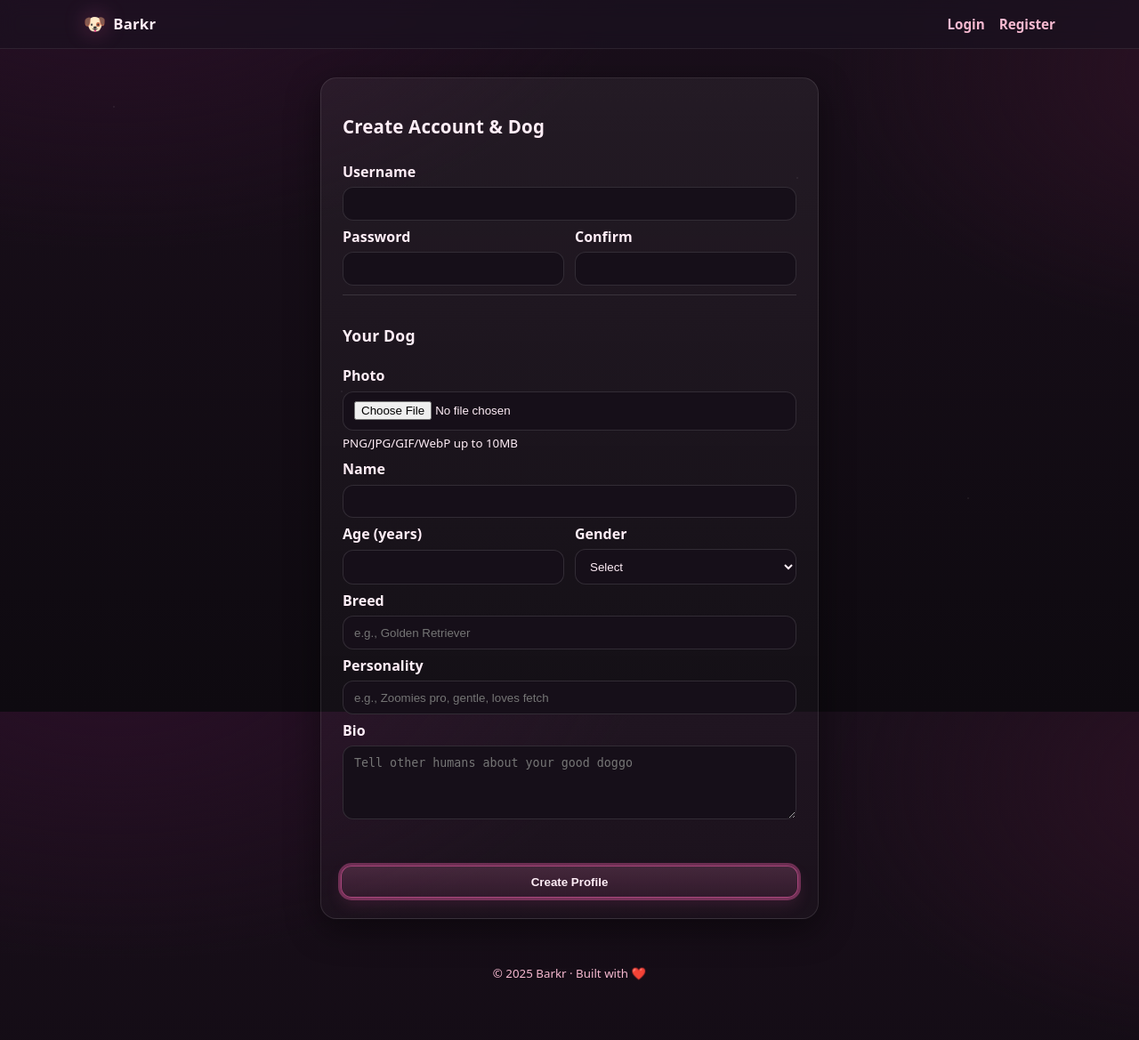
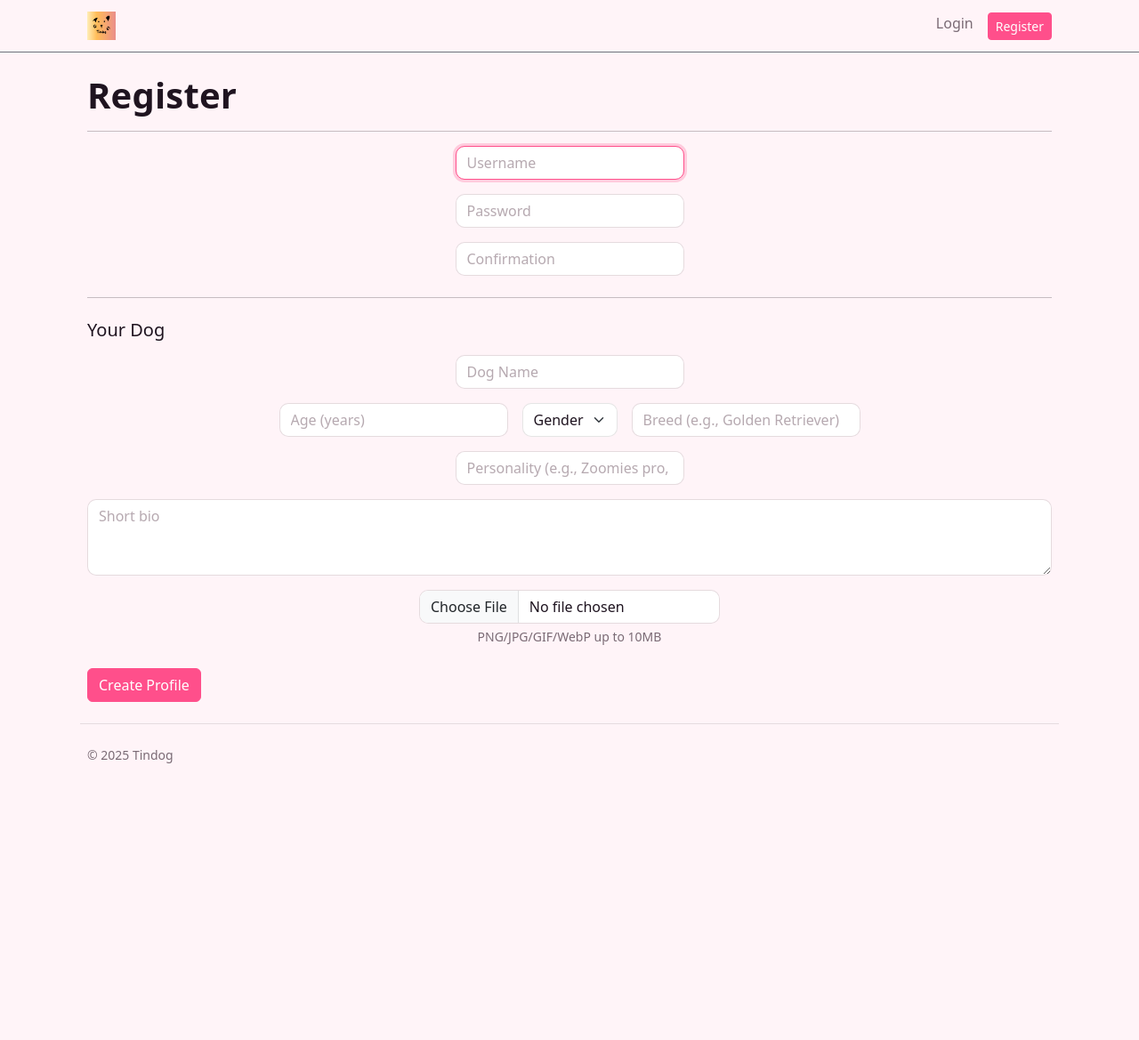
Before and after one commit to jag-sidhu/fallhacks2025, a Flask app: page /register in a window 1280 px wide. Shown: the whole page at 89% size. After the commit the page ends 858 px from the top, so only its background shows below. Run offline with Flask 3, Linux system fonts and the light colour scheme.

Commit message:
Discover Page

```diff
--- a/backend/app.py
+++ b/backend/app.py
@@ -9,11 +9,6 @@ from flask import (
 from werkzeug.security import generate_password_hash, check_password_hash
 from werkzeug.utils import secure_filename
 
-# ----------------------------
-# App config
-# ----------------------------
-
-print(">>> LOADED app.py")
 
 app = Flask(__name__)
 app.config["TEMPLATES_AUTO_RELOAD"] = True
@@ -22,17 +17,13 @@ app.config["EXPLAIN_TEMPLATE_LOADING"] = True
 os.makedirs(os.path.join("static", "backgrounds"), exist_ok=True)
 app.secret_key = os.environ.get("SECRET_KEY", "dev-secret-change-me")
 
-
-# Uploads
 UPLOAD_FOLDER = os.path.join("static", "uploads")
 os.makedirs(UPLOAD_FOLDER, exist_ok=True)
 ALLOWED_EXTENSIONS = {"png", "jpg", "jpeg", "gif", "webp"}
 app.config["UPLOAD_FOLDER"] = UPLOAD_FOLDER
-app.config["MAX_CONTENT_LENGTH"] = 10 * 1024 * 1024  # 10 MB
+app.config["MAX_CONTENT_LENGTH"] = 10 * 1024 * 1024
 
 
-
-# Database path
 DB_PATH = os.path.join(os.path.dirname(__file__), "barkr.db")
 
 
@@ -73,6 +64,17 @@ def bootstrap():
         photo TEXT, -- /static/uploads/filename.jpg
         created_at DATETIME DEFAULT CURRENT_TIMESTAMP,
         FOREIGN KEY (user_id) REFERENCES users(id)
+
+
+    );
+    CREATE TABLE IF NOT EXISTS likes (
+        user_id        INTEGER NOT NULL,
+        target_dog_id  INTEGER NOT NULL,
+        value          INTEGER NOT NULL CHECK (value IN (-1, 1)), -- 1=like, -1=dislike
+        created_at     DATETIME DEFAULT CURRENT_TIMESTAMP,
+        PRIMARY KEY (user_id, target_dog_id),
+        FOREIGN KEY (user_id) REFERENCES users(id),
+        FOREIGN KEY (target_dog_id) REFERENCES dogs(id)
     );
     """)
     db.commit()
@@ -113,7 +115,7 @@ def after_request(response):
 @app.route("/")
 def index():
     if session.get("user_id"):
-        return redirect(url_for("me"))
+        return redirect(url_for("discover"))  # new home
     return render_template("index.html")
 
 # ---- Auth ----
@@ -152,7 +154,7 @@ def register():
       dog_photo, dog_name, dog_age, dog_gender, dog_breed, dog_personality, dog_bio
     """
     if request.method == "POST":
-        # user fields
+
         username = (request.form.get("username") or "").strip()
         password = request.form.get("password") or ""
         confirmation = request.form.get("confirmation") or ""
@@ -164,7 +166,7 @@ def register():
             flash("Passwords do not match.", "error")
             return render_template("register.html")
 
-        # dog fields
+
         dog_name = (request.form.get("dog_name") or "").strip()
         if not dog_name:
             flash("Dog name is required.", "error")
@@ -180,7 +182,6 @@ def register():
         dog_personality = (request.form.get("dog_personality") or "").strip()
         dog_bio = (request.form.get("dog_bio") or "").strip()
 
-        # photo upload (optional)
         photo_path = None
         file = request.files.get("dog_photo")
         if file and file.filename:
@@ -197,7 +198,7 @@ def register():
             file.save(os.path.join(app.config["UPLOAD_FOLDER"], final_name))
             photo_path = f"/static/uploads/{final_name}"
 
-        # create user + dog
+
         db = get_db()
         try:
             db.execute(
@@ -212,7 +213,7 @@ def register():
             )
             db.commit()
         except sqlite3.IntegrityError:
-            # likely username duplicate
+
             db.rollback()
             flash("Username already exists.", "error")
             return render_template("register.html")
@@ -223,6 +224,68 @@ def register():
         return redirect(url_for("me"))
 
     return render_template("register.html")
+
+@app.route("/discover")
+@login_required
+def discover():
+    """
+    Show the next dog card that:
+      - is not your own dog
+      - you haven't already swiped on
+    """
+    db = get_db()
+    next_dog = db.execute(
+        """
+        SELECT d.*, u.username
+        FROM dogs d
+        JOIN users u ON u.id = d.user_id
+        WHERE d.user_id != ?
+          AND d.id NOT IN (
+              SELECT target_dog_id FROM likes WHERE user_id = ?
+          )
+        ORDER BY d.created_at DESC
+        LIMIT 1
+        """,
+        (session["user_id"], session["user_id"])
+    ).fetchone()
+
+    return render_template("discover.html", dog=next_dog)
+
+
+@app.route("/swipe", methods=["POST"])
+@login_required
+def swipe():
+    """
+    Record a like/dislike, then go to the next card.
+    POST fields:
+      dog_id: target dog's id
+      action: 'like' or 'dislike'
+    """
+    dog_id = request.form.get("dog_id")
+    action = request.form.get("action")
+
+    if not dog_id or action not in {"like", "dislike"}:
+        flash("Invalid swipe.", "error")
+        return redirect(url_for("discover"))
+
+    value = 1 if action == "like" else -1
+
+    db = get_db()
+    # Upsert: if already swiped, update; else insert
+    db.execute(
+        """
+        INSERT INTO likes (user_id, target_dog_id, value)
+        VALUES (?, ?, ?)
+        ON CONFLICT(user_id, target_dog_id)
+        DO UPDATE SET value = excluded.value,
+                      created_at = CURRENT_TIMESTAMP
+        """,
+        (session["user_id"], int(dog_id), value)
+    )
+    db.commit()
+
+    return redirect(url_for("discover"))
+
 
 # ---- Profile (read-only) ----
 @app.route("/me")
@@ -238,5 +301,7 @@ def me():
 def uploads(filename):
     return send_from_directory(app.config["UPLOAD_FOLDER"], filename)
 
+
+
 if __name__ == "__main__":
     app.run(debug=True)
--- a/backend/static/css/styles.css
+++ b/backend/static/css/styles.css
@@ -1,158 +1,99 @@
 /* =========================
-   Barkr — Love/Pink Theme 🌸
+   Barkr — Smooth Light Pink
    ========================= */
-
 :root{
-  /* Palette */
-  --bg: #0e0a10;                 /* deep plum */
-  --bg-accent-1:#1a0f1b;         /* darker plum for gradients */
-  --bg-accent-2:#1d0f17;
-
-  --card: #1a1220;               /* card surface */
-  --text: #ffeef7;               /* soft blush text */
-  --muted: #f6b9d0;              /* muted pink */
-
-  --brand: #ff64b4;              /* hot pink */
-  --brand-2:#ff8ac8;             /* lighter pink */
-  --good:  #65e7c7;              /* mint for success */
-  --bad:   #ff6b9b;              /* rose/“bad” */
-
-  --ring: rgba(255,100,180,0.35);/* pink focus ring */
-  --shadow: 0 12px 38px rgba(0,0,0,0.45);
-  --radius: 18px;
+  --bg:       #fff4f8;      /* almost-white pink */
+  --panel:    #ffffff;      /* cards/inputs */
+  --text:     #1f1420;      /* dark text */
+  --muted:    #7a6b75;      /* soft labels */
+  --primary:  #ff4f8b;      /* hot-pink CTA */
+  --primary-2:#e03a77;      /* hover */
+  --border:   rgba(0,0,0,0.10);
+  --ring:     rgba(255,79,139,0.25);
+  --radius:   14px;
+  --shadow:   0 8px 24px rgba(0,0,0,0.08);
 }
 
-/* Background with dreamy pink bloom + subtle hearts */
+/* Global */
+*{ box-sizing: border-box; }
+html, body{ height: 100%; }
 body{
-  margin:0; color:var(--text);
-  font: 16px/1.5 system-ui, -apple-system, Segoe UI, Roboto, Helvetica, Arial, "Apple Color Emoji","Segoe UI Emoji";
-  background:
-    radial-gradient(1000px 600px at 10% -10%, #2a0f27 0%, transparent 60%),
-    radial-gradient(800px 500px at 110% 10%, #2c1124 0%, transparent 60%),
-    linear-gradient(180deg, var(--bg-accent-1), var(--bg));
+  margin: 0;
+  background-color: var(--bg);   /* smooth pink */
+  color: var(--text);
+  font: 16px/1.55 system-ui, -apple-system, Segoe UI, Roboto, Helvetica, Arial, "Apple Color Emoji","Segoe UI Emoji";
+}
+.container{ width: min(1100px, 92vw); margin-inline: auto; padding-inline: .5rem; }
+.text-secondary{ color: var(--muted) !important; }
+
+
+
+/* Navbar matches the smooth background */
+.navbar{
+  background-color: var(--bg) !important;
+  border-bottom: 1px solid var(--border);
+}
+.navbar .nav-link{ color: var(--muted); }
+.navbar .nav-link:hover{ color: var(--text); }
+.brand-logo{ height: 32px; width: auto; display:block; }
+
+/* Home page bottom-centered CTA (if used) */
+.bottom-cta{
+  position: fixed; left: 50%; bottom: 3rem; transform: translateX(-50%); z-index: 10;
 }
 
-/* Subtle animated hearts overlay (very faint, feels alive) */
-body::after{
-  content:"";
-  position:fixed; inset:0; pointer-events:none; opacity:.05;
-  background-image:
-    radial-gradient(circle at 10% 15%, #fff 0 1px, transparent 1.2px),
-    radial-gradient(circle at 30% 55%, #fff 0 1px, transparent 1.2px),
-    radial-gradient(circle at 70% 25%, #fff 0 1px, transparent 1.2px),
-    radial-gradient(circle at 85% 70%, #fff 0 1px, transparent 1.2px);
-  animation: twinkle 6s linear infinite;
-}
-@keyframes twinkle{ 50% { opacity:.09 } }
-
-/* Containers */
-.container{ width:min(1100px, 92vw); margin-inline:auto; padding-inline:.5rem; }
-*{ box-sizing:border-box; }
-html,body{ height:100%; }
-
-/* Top Nav */
-.nav{
-  position: sticky; top:0; z-index:50;
-  backdrop-filter: blur(10px);
-  background: rgba(26,18,32,0.65);
-  border-bottom: 1px solid rgba(255,255,255,0.08);
-}
-.nav__inner{ display:flex; align-items:center; justify-content:space-between; padding:.75rem .25rem; }
-.brand{ display:inline-flex; gap:.5rem; align-items:center; text-decoration:none; color:var(--text); font-weight:800; letter-spacing:.2px; }
-.brand__logo{ font-size:1.25rem; filter: drop-shadow(0 0 12px rgba(255,100,180,.35)); }
-.brand__name{ font-size:1.05rem; }
-.nav__links{ display:none; gap:1rem; }
-.nav__links a{ color:var(--muted); text-decoration:none; font-weight:700; font-size:.95rem; }
-.nav__links a:hover{ color:var(--text); }
-@media (min-width:780px){ .nav__links{ display:flex; } }
-
-/* Footer */
-.footer{ padding:3rem 0 4rem; text-align:center; color:var(--muted); }
-
-/* Utility */
-.center{ display:grid; place-items:center; }
-.stack{ display:grid; gap:1rem; }
-.stack-lg{ gap:1.25rem; }
-.p-2{ padding:.5rem; }
-.mt-2{ margin-top:.5rem; }
-.mt-4{ margin-top:1rem; }
-.mt-8{ margin-top:2rem; }
-
-/* Flash messages */
-.flash-stack{ display:grid; gap:.5rem; }
-.flash{
-  padding:.6rem .8rem; border-radius:12px;
-  border:1px solid rgba(255,255,255,.14);
-  background: #1c1222;
-  font-weight:800;
-}
-.flash-ok{ border-color: rgba(101,231,199,.5);}
-.flash-error{ border-color: rgba(255,107,155,.6);}
-
-/* Card */
-.card{
-  position:relative; width:min(560px,95vw);
-  background: linear-gradient(180deg, rgba(255,255,255,.05), rgba(255,255,255,.02));
-  border:1px solid rgba(255,255,255,.10);
+/* Cards / wrappers */
+.card, .rounded-surface{
+  background-color: var(--panel);
+  border: 1px solid var(--border);
+  border-radius: var(--radius);
   box-shadow: var(--shadow);
-  border-radius: var(--radius);
-  overflow:hidden; transform: translateZ(0);
-  animation: pop 220ms ease-out;
-}
-.card__media{ position:relative; aspect-ratio: 4/5; background:#170e1b; }
-.card__img{ width:100%; height:100%; object-fit:cover; display:block; }
-.card__badge{
-  position:absolute; top:14px; left:14px; display:inline-flex; align-items:center; gap:.4rem;
-  padding:.35rem .6rem; background: rgba(255,100,180,.18);
-  border:1px solid rgba(255,100,180,.35);
-  color:var(--text); border-radius:999px; font-weight:800; font-size:.8rem; backdrop-filter: blur(6px);
-}
-.card__info{ padding:.9rem 1rem 1.1rem; display:grid; gap:.35rem; }
-.card__title{ display:flex; align-items:baseline; gap:.5rem; flex-wrap:wrap; }
-.card__name{ font-size:1.28rem; font-weight:900; letter-spacing:.2px; }
-.card__age{ color:var(--muted); font-weight:800; }
-.card__meta{ display:flex; flex-wrap:wrap; gap:.5rem; color:var(--muted); font-size:.92rem; }
-.tag{
-  padding:.18rem .55rem; border:1px solid rgba(255,255,255,.12);
-  border-radius:999px; background: rgba(255,100,180,.10);
 }
 
-/* Actions (CTA row) */
-.actions{ display:grid; grid-template-columns:1fr; align-items:center; gap:.75rem; padding:.9rem; }
-
 /* Buttons */
-.btn{
-  display:inline-flex; align-items:center; justify-content:center; gap:.5rem;
-  padding:.6rem 1rem; background:#1b111f; color:var(--text);
-  border:1px solid rgba(255,255,255,.12); border-radius:12px;
-  text-decoration:none; font-weight:900; cursor:pointer;
-  transition: transform .08s ease, filter .15s ease, box-shadow .15s ease;
+.btn-primary{
+  background-color: var(--primary);
+  border-color: var(--primary);
+  color: #fff;
 }
-.btn:hover{ filter: brightness(1.12); transform: translateY(-1px); }
-.btn--brand{
-  border-color: rgba(255,100,180,.55);
-  box-shadow: 0 0 0 3px var(--ring), 0 8px 18px rgba(255,100,180,.12);
-  background: linear-gradient(180deg, rgba(255,138,200,.18), rgba(255,100,180,.10));
+.btn-primary:hover{
+  background-color: var(--primary-2);
+  border-color: var(--primary-2);
+}
+.btn-outline-light, .btn-outline-secondary{
+  background: transparent;
+  border-color: var(--border);
+  color: var(--text);
+}
+.btn-outline-light:hover, .btn-outline-secondary:hover{
+  background: var(--panel);
 }
 
 /* Forms */
-.form-field{ display:grid; gap:.35rem; }
-.form-field label{ font-weight:900; color:var(--text); }
-.form-field input[type="text"],
-.form-field input[type="password"],
-.form-field input[type="number"],
-.form-field input[type="file"],
-.form-field select,
-.form-field textarea{
-  padding:.65rem .75rem; background:#160f19; color:var(--text);
-  border:1px solid rgba(255,255,255,.12); border-radius:12px; outline:none;
+.form-control, .form-select, textarea, input[type="file"]{
+  background-color: var(--panel) !important;
+  color: var(--text) !important;
+  border: 1px solid var(--border) !important;
+  border-radius: 10px !important;
 }
-.form-field input:focus,
-.form-field select:focus,
-.form-field textarea:focus{ box-shadow: 0 0 0 3px var(--ring); }
-.form-grid{ display:grid; gap:.75rem; grid-template-columns:1fr; }
-@media (min-width:640px){ .form-grid{ grid-template-columns: 1fr 1fr; } }
-.divider{ border:none; border-top:1px solid rgba(255,255,255,.12); margin:.25rem 0 .75rem; }
+.form-control::placeholder{ color: #856f7c99 !important; }
+.form-control:focus, .form-select:focus, textarea:focus{
+  box-shadow: 0 0 0 3px var(--ring) !important;
+  border-color: var(--primary) !important;
+}
+.form-text{ color: var(--muted); }
 
-/* Entry animation */
-@keyframes pop{ from{ transform:scale(.985); opacity:0 } to{ transform:scale(1); opacity:1 } }
+/* Images */
+.img-fluid{ box-shadow: var(--shadow); border: 1px solid var(--border); border-radius: 12px; }
+
+/* Badges/Tags */
+.badge.text-bg-primary{
+  background-color: var(--primary) !important;
+  color: #fff !important;
+}
+
+/* Footer */
+footer{ color: var(--muted); border-top: 1px solid var(--border); }
+
+/* Headings */
+h1,h2,h3,.display-5{ font-weight: 800; letter-spacing: .2px; }
--- a/backend/templates/layout.html
+++ b/backend/templates/layout.html
@@ -1,59 +1,57 @@
 <!doctype html>
 <html lang="en">
   <head>
-
-
     <meta charset="utf-8" />
     <meta name="viewport" content="width=device-width, initial-scale=1" />
-  <title>{% block title %}Barkr — Find Playdates{% endblock %}</title>
+    <title>{% block title %}Barkr{% endblock %}</title>
 
-  <link rel="icon" href="{{ url_for('static', filename='favicon.ico') }}">
+    <!-- Bootstrap (for .form-control, .btn, spacing utilities, etc.) -->
+    <link href="https://cdn.jsdelivr.net/npm/bootstrap@5.3.3/dist/css/bootstrap.min.css" rel="stylesheet">
+    <!-- Your custom styles -->
     <link rel="stylesheet" href="{{ url_for('static', filename='css/styles.css') }}">
-  {% block extra_head %}{% endblock %}
   </head>
   <body>
-  <!-- Top Nav -->
-  <header class="nav">
-    <div class="nav__inner container">
-      <a class="brand" href="{{ url_for('index') }}">
-        <span class="brand__logo">🐶</span>
-        <span class="brand__name">Barkr</span>
+    <nav class="navbar navbar-expand-lg bg-body-tertiary border-bottom border-secondary">
+      <div class="container">
+        <a class="navbar-brand d-flex align-items-center gap-2" href="{{ url_for('index') }}">
+  <img src="{{ url_for('static', filename='uploads/tindog.webp') }}"
+       alt="Tindog"
+       class="brand-logo">
 </a>
-      <nav class="nav__links">
+
+        <div class="ms-auto d-flex gap-3">
           {% if session.get('user_id') %}
-          <a href="{{ url_for('me') }}">My Profile</a>
-          <a href="{{ url_for('logout') }}">Logout</a>
+             <a class="nav-link" href="{{ url_for('discover') }}">Discover</a>
+            <a class="nav-link" href="{{ url_for('me') }}">My Profile</a>
+            <a class="btn btn-outline btn-sm" href="{{ url_for('logout') }}">Logout</a>
           {% else %}
-          <a href="{{ url_for('login') }}">Login</a>
-          <a href="{{ url_for('register') }}">Register</a>
+            <a class="nav-link" href="{{ url_for('login') }}">Login</a>
+            <a class="btn btn-primary btn-sm" href="{{ url_for('register') }}">Register</a>
           {% endif %}
+        </div>
+      </div>
     </nav>
-    </div>
-  </header>
 
-  <!-- Flash messages -->
-  <div class="container mt-4">
+    <main class="container py-4">
       {% with messages = get_flashed_messages(with_categories=true) %}
         {% if messages %}
-        <div class="flash-stack">
+          <div class="mb-3">
             {% for category, message in messages %}
-            <div class="flash flash-{{ category|default('info') }}">{{ message }}</div>
+              <div class="alert alert-{{ 'success' if category == 'ok' else ('danger' if category == 'error' else 'secondary') }} mb-2">
+                {{ message }}
+              </div>
             {% endfor %}
           </div>
         {% endif %}
       {% endwith %}
-  </div>
 
-  <!-- Main Content -->
-  <main class="container">
-    {% block content %}{% endblock %}
+      {% block main %}{% endblock %}
     </main>
 
-  <!-- Footer -->
-  <footer class="footer container">
-    <small>&copy; {{ 2025 }} Barkr · Built with ❤️</small>
+    <footer class="container text-secondary py-4 small">
+      &copy; {{ 2025 }} Tindog
     </footer>
 
-  {% block scripts %}{% endblock %}
+    <script src="https://cdn.jsdelivr.net/npm/bootstrap@5.3.3/dist/js/bootstrap.bundle.min.js"></script>
   </body>
 </html>
--- a/backend/templates/register.html
+++ b/backend/templates/register.html
@@ -1,77 +1,62 @@
 {% extends "layout.html" %}
-{% block title %}Register · Barkr{% endblock %}
-{% block content %}
-<section class="center mt-8">
-  <form class="card p-2 stack stack-lg" method="post" action="{{ url_for('register') }}" enctype="multipart/form-data" style="width:min(560px,95vw);">
-    <div class="card__info">
-      <div class="card__title"><h1 class="card__name">Create Account & Dog</h1></div>
 
-      <div class="form-field">
-        <label>Username</label>
-        <input type="text" name="username" required autocomplete="username" />
+{% block title %}Register{% endblock %}
+
+{% block main %}
+  <h1>Register</h1>
+  <hr>
+  <!-- keep ALL current options; include dog fields + photo -->
+  <form action="{{ url_for('register') }}" method="post" enctype="multipart/form-data" class="mt-3">
+    <!-- User -->
+    <div class="mb-3">
+      <input autocomplete="off" autofocus class="form-control mx-auto w-auto" name="username" placeholder="Username" type="text" required>
+    </div>
+    <div class="mb-3">
+      <input class="form-control mx-auto w-auto" name="password" placeholder="Password" type="password" required>
+    </div>
+    <div class="mb-3">
+      <input class="form-control mx-auto w-auto" name="confirmation" placeholder="Confirmation" type="password" required>
     </div>
 
-      <div class="form-grid">
-        <div class="form-field">
-          <label>Password</label>
-          <input type="password" name="password" required autocomplete="new-password" />
-        </div>
-        <div class="form-field">
-          <label>Confirm</label>
-          <input type="password" name="confirmation" required autocomplete="new-password" />
-        </div>
+    <hr class="my-4">
+
+    <!-- Dog -->
+    <h5 class="mb-3">Your Dog</h5>
+
+    <div class="mb-3">
+      <input class="form-control mx-auto w-auto" name="dog_name" placeholder="Dog Name" type="text" required>
     </div>
 
-      <hr class="divider"/>
-
-      <div class="card__title"><h2 class="card__name" style="font-size:1.1rem;">Your Dog</h2></div>
-
-      <div class="form-field">
-        <label>Photo</label>
-        <input type="file" name="dog_photo" accept=".png,.jpg,.jpeg,.gif,.webp" />
-        <small class="help">PNG/JPG/GIF/WebP up to 10MB</small>
+    <div class="row g-3 mb-3 justify-content-center">
+      <div class="col-auto">
+        <input class="form-control" name="dog_age" placeholder="Age (years)" type="number" min="0" step="1">
       </div>
-
-      <div class="form-field">
-        <label>Name</label>
-        <input type="text" name="dog_name" required />
-      </div>
-
-      <div class="form-grid">
-        <div class="form-field">
-          <label>Age (years)</label>
-          <input type="number" name="dog_age" min="0" step="1" />
-        </div>
-        <div class="form-field">
-          <label>Gender</label>
-          <select name="dog_gender">
-            <option value="">Select</option>
+      <div class="col-auto">
+        <select class="form-select" name="dog_gender">
+          <option value="" selected>Gender</option>
           <option>Male</option>
           <option>Female</option>
           <option>Other</option>
         </select>
       </div>
-      </div>
-
-      <div class="form-field">
-        <label>Breed</label>
-        <input type="text" name="dog_breed" placeholder="e.g., Golden Retriever" />
-      </div>
-
-      <div class="form-field">
-        <label>Personality</label>
-        <input type="text" name="dog_personality" placeholder="e.g., Zoomies pro, gentle, loves fetch" />
-      </div>
-
-      <div class="form-field">
-        <label>Bio</label>
-        <textarea name="dog_bio" rows="4" placeholder="Tell other humans about your good doggo"></textarea>
+      <div class="col-auto">
+        <input class="form-control" name="dog_breed" placeholder="Breed (e.g., Golden Retriever)" type="text">
       </div>
     </div>
 
-    <div class="actions" style="grid-template-columns:1fr;">
-      <button class="btn btn--brand" type="submit">Create Profile</button>
+    <div class="mb-3">
+      <input class="form-control mx-auto w-auto" name="dog_personality" placeholder="Personality (e.g., Zoomies pro, gentle, loves fetch)" type="text">
     </div>
+
+    <div class="mb-3">
+      <textarea class="form-control" name="dog_bio" rows="3" placeholder="Short bio"></textarea>
+    </div>
+
+    <div class="mb-4">
+      <input class="form-control mx-auto w-auto" name="dog_photo" type="file" accept=".png,.jpg,.jpeg,.gif,.webp">
+      <div class="form-text text-center">PNG/JPG/GIF/WebP up to 10MB</div>
+    </div>
+
+    <button class="btn btn-primary" type="submit">Create Profile</button>
   </form>
-</section>
 {% endblock %}
```
Also changed, not shown: backend/templates/discover.html (added, +45 -0 lines), backend/templates/index.html (+15 -9 lines), backend/templates/login.html (+13 -24 lines), backend/templates/me.html (+26 -27 lines), backend/barkr.db, backend/static/pics/ee.jpg (renamed from backend/static/backgrounds/ee.jpg), backend/static/pics/ee2.jpeg (renamed from backend/static/backgrounds/ee2.jpeg), backend/static/uploads/ee.jpg (added), backend/static/uploads/ee2.jpeg (added), backend/static/uploads/tindog.webp (added). Lines whose indentation alone changed are shown as unchanged.
